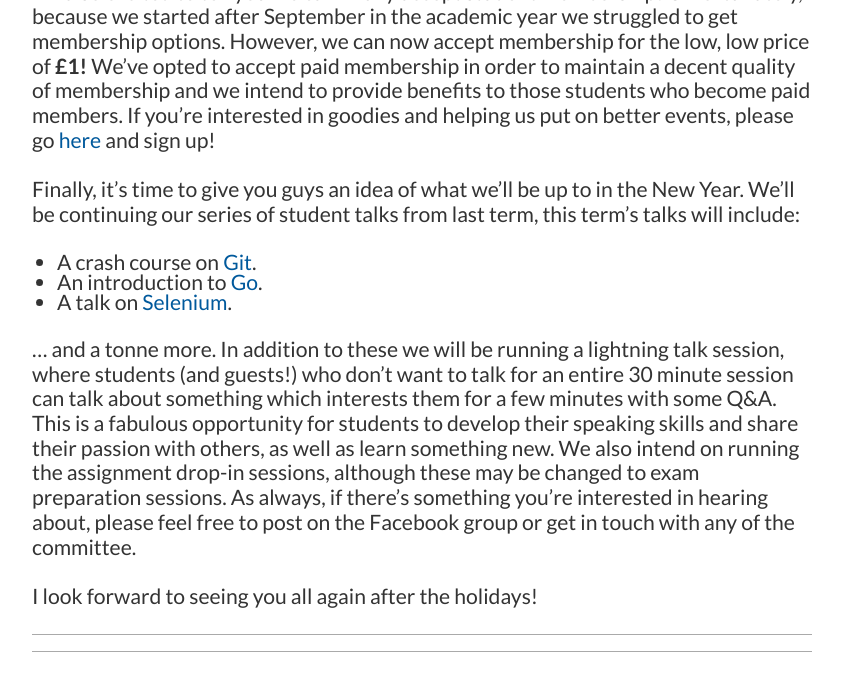
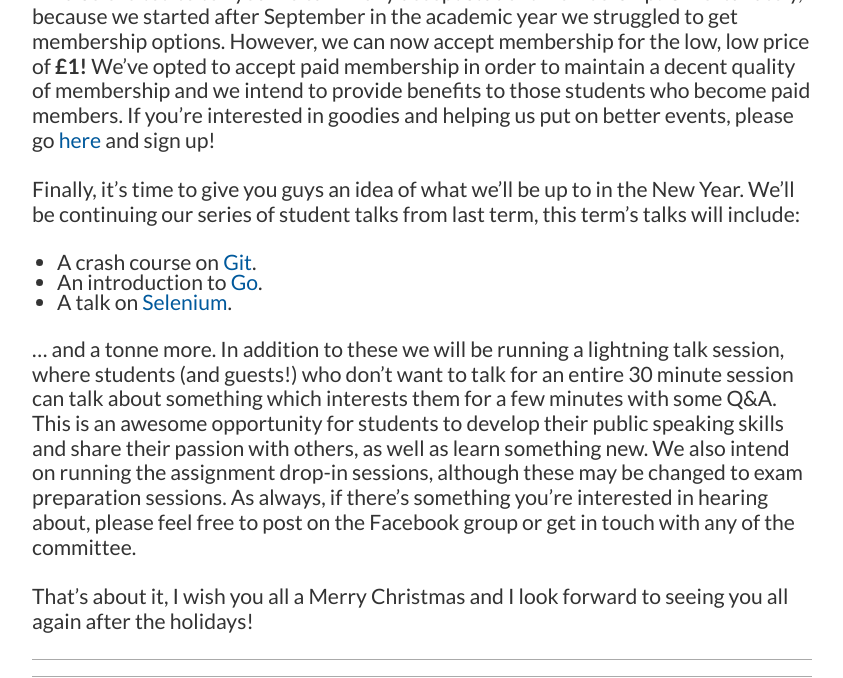
Before and after one commit to mmucomputing/mmucomputing.github.io, a Jekyll site: the page built from _posts/2013-12-21-Hello-World.md, in a window 1280 px wide and 900 px high, scrolled down 606 px, cut to the strip 0-678 px from the top of the window. Shown: the whole strip, without its empty margins (218-1061 px from the left). Built offline with Jekyll 4.4.1, drawn with Linux system fonts in a browser that asks for light colours; nearby versions of some CDN libraries; Markdown is read by kramdown in place of the engine named in the settings; comment, search, counter and statistics services are not loaded.

Commit message:
Amended post, changed the word fabulous...

```diff
--- a/_posts/2013-12-21-Hello-World.md
+++ b/_posts/2013-12-21-Hello-World.md
@@ -16,6 +16,6 @@ Finally, it's time to give you guys an idea of what we'll be up to in the New Ye
 * An introduction to [Go](http://golang.org/).
 * A talk on [Selenium](http://www.seleniumhq.org/).
 
-... and a tonne more. In addition to these we will be running a lightning talk session, where students (and guests!) who don't want to talk for an entire 30 minute session can talk about something which interests them for a few minutes with some Q&A. This is a fabulous opportunity for students to develop their speaking skills and share their passion with others, as well as learn something new. We also intend on running the assignment drop-in sessions, although these may be changed to exam preparation sessions. As always, if there's something you're interested in hearing about, please feel free to post on the Facebook group or get in touch with any of the committee.
+... and a tonne more. In addition to these we will be running a lightning talk session, where students (and guests!) who don't want to talk for an entire 30 minute session can talk about something which interests them for a few minutes with some Q&A. This is an awesome opportunity for students to develop their public speaking skills and share their passion with others, as well as learn something new. We also intend on running the assignment drop-in sessions, although these may be changed to exam preparation sessions. As always, if there's something you're interested in hearing about, please feel free to post on the Facebook group or get in touch with any of the committee.
 
-I look forward to seeing you all again after the holidays!
+That's about it, I wish you all a Merry Christmas and I look forward to seeing you all again after the holidays!
```
